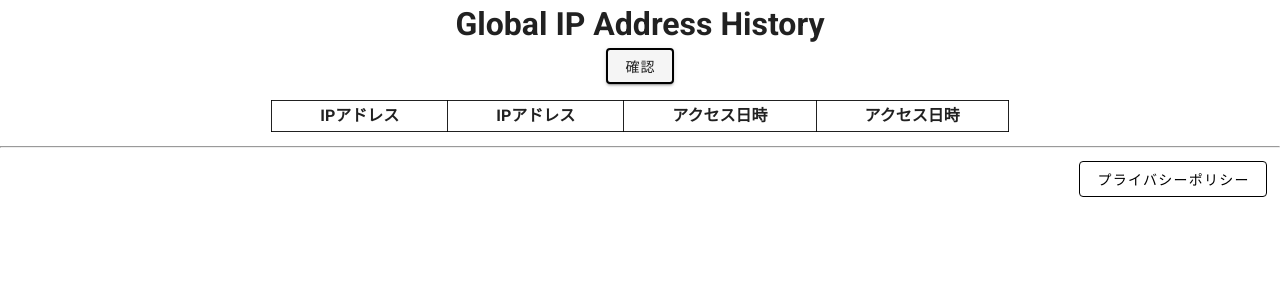
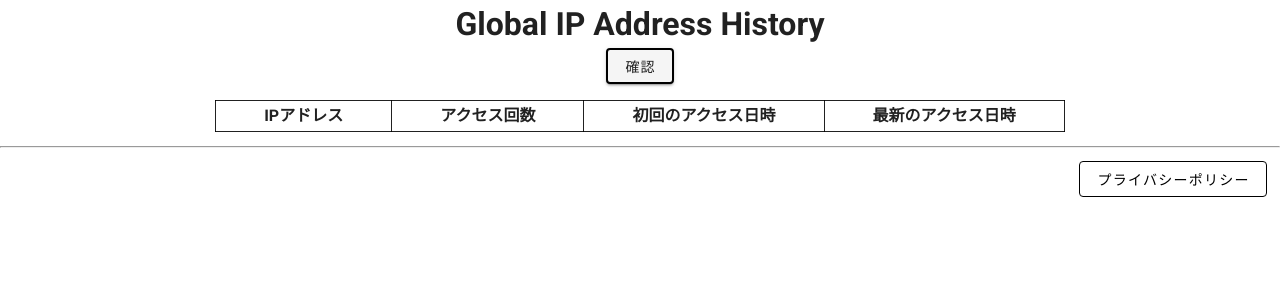
Before and after one commit to kubotama/glipah, a Vue app: page / in a window 1280 px wide. Shown: the top 300 px of the page. Built offline with nearby package versions, Linux system fonts and the light colour scheme.

Commit message:
GREEN: tableの見出しを確認するテストに成功した

```diff
--- a/src/components/GlipahUi.vue
+++ b/src/components/GlipahUi.vue
@@ -15,9 +15,9 @@
         <thead>
           <tr>
             <th>IPアドレス</th>
-            <th>IPアドレス</th>
-            <th>アクセス日時</th>
-            <th>アクセス日時</th>
+            <th>アクセス回数</th>
+            <th>初回のアクセス日時</th>
+            <th>最新のアクセス日時</th>
           </tr>
         </thead>
         <tbody v-for="item in ipHistory" :key="item.id">
```
